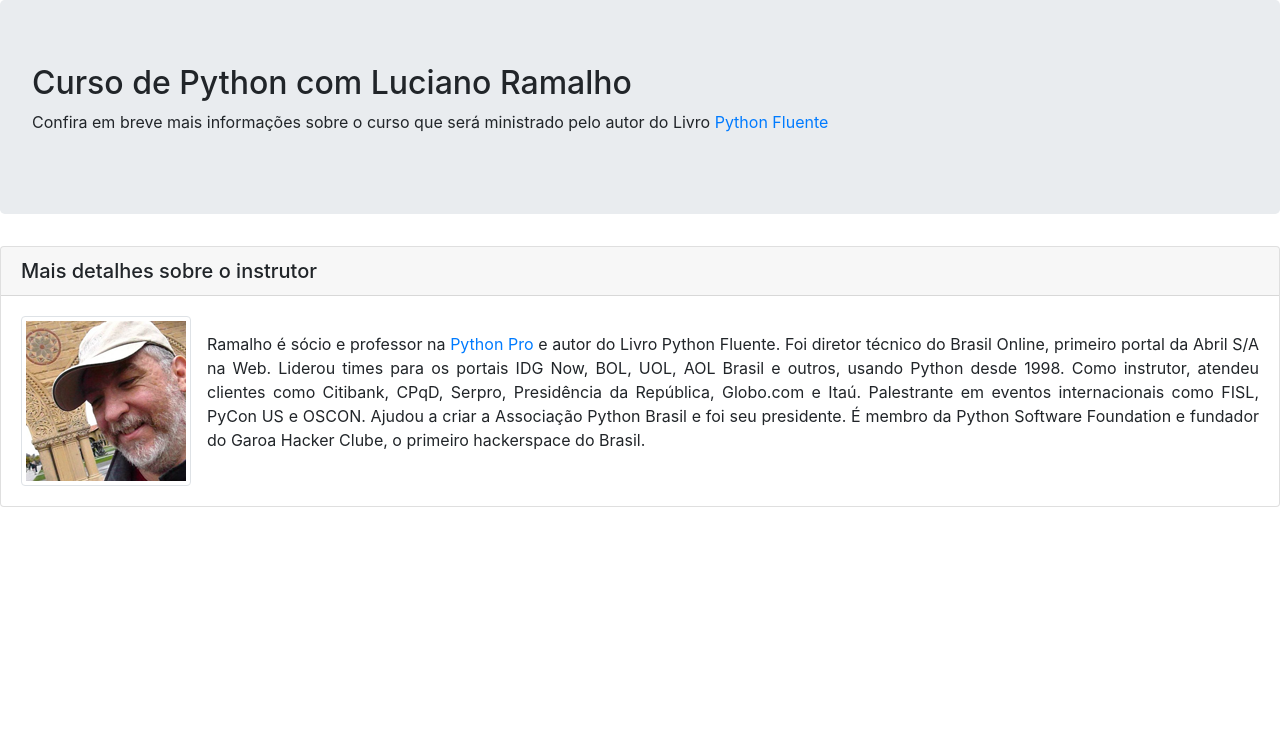
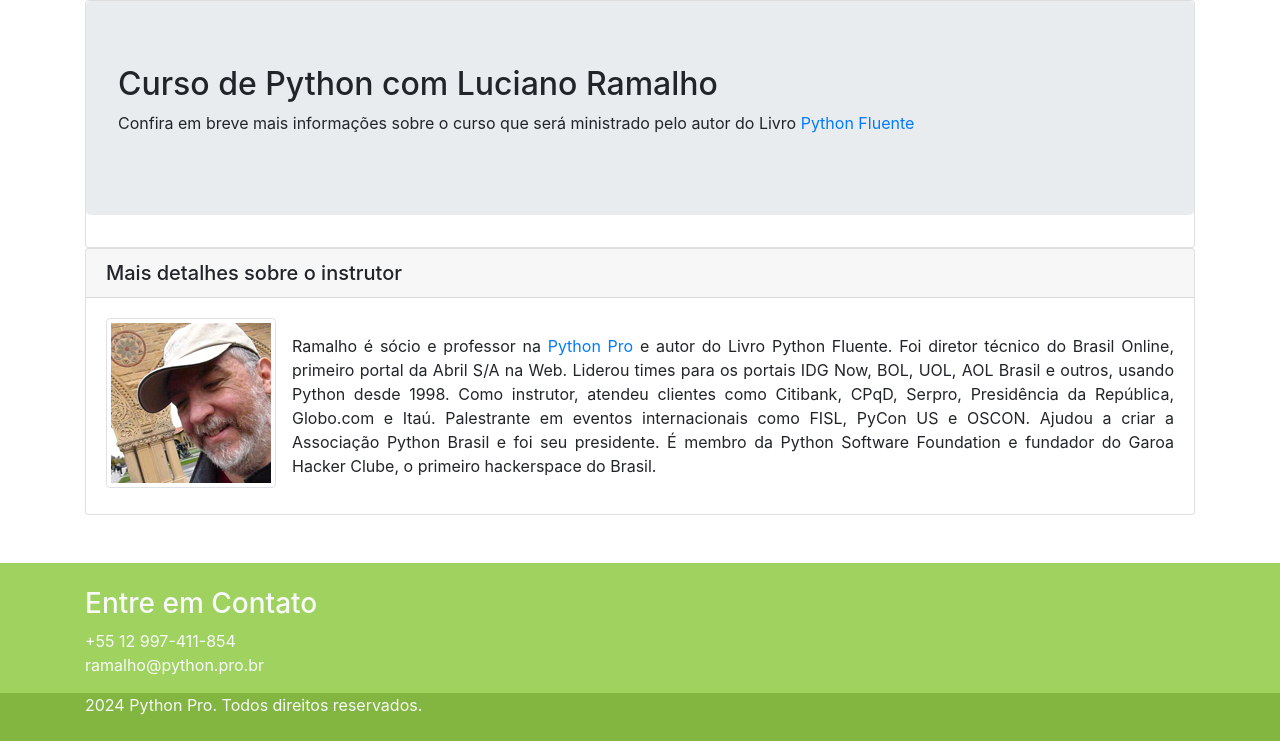
Before and after one commit to gabrielwp87/curso-django, a Django app: page / in a window 1280 px wide. Shown: the part 56-800 px from the top of the page. Run offline with Django 5.2, Linux system fonts and the light colour scheme; some libraries are stand-ins or nearby versions.

Commit message:
footer criada

```diff
--- a/pypro/base/static/css/style.css
+++ b/pypro/base/static/css/style.css
@@ -1 +1,7 @@
-# Empty CSS file for your own CSS
+.main-footer{
+    background-color: #9fd25f;
+}
+
+.rights{
+    background-color: #82b641;
+}
--- a/pypro/base/templates/home.html
+++ b/pypro/base/templates/home.html
@@ -34,6 +34,10 @@
 					</ul>
 				</div>
 			</nav>
+    <div class="container">
+      <div class="row">
+		<div class="col-md-12">
+		  <div class="card">
 			<div class="jumbotron">
 				<h2>
 					Curso de Python com Luciano Ramalho
@@ -42,10 +46,13 @@
 					Confira em breve mais informações sobre o curso que será ministrado pelo autor do Livro
                     <a href="https://novatec.com.br/livros/pythonfluente/" target="_blank">Python Fluente</a>
 				</p>
+			</div>
+          </div>
+        </div>
+      </div>
 
-			</div>
 			<div class="row">
-				<div class="col-md-12">
+                <div class="col-md-12">
 					<div class="card">
 						<h5 class="card-header">
 							Mais detalhes sobre o instrutor
@@ -68,13 +75,33 @@
                                 </p>
 							</p>
 						</div>
-
-					</div>
+					    </div>
 				</div>
 			</div>
 		</div>
-	</div>
-</div>
+<footer class="main-footer mt-5 pt-4 text-light">
+	  <div class="container">
+		  <div class="row">
+			  <div class="col">
+				<h3>Entre em Contato</h3>
+				  <address>
+                    +55 12 997-411-854
+                    <br>
+                    <a href="mailto:ramalho@python.pro.br" class="text-light">ramalho@python.pro.br</a>
+                </address>
+            </div>
+        </div>
+    </div>
+	  <div class="rights pb-4">
+		  <div class="container">
+			  <div class="row">
+				  <div class="col">
+                    {% now 'Y' %} Python Pro. Todos direitos reservados.
+                  </div>
+              </div>
+          </div>
+      </div>
+</footer>
 
   </body>
 </html>
```
